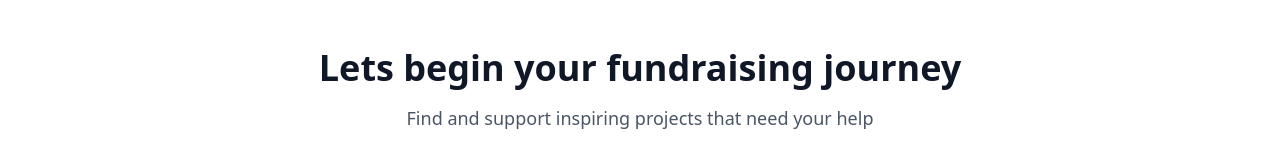
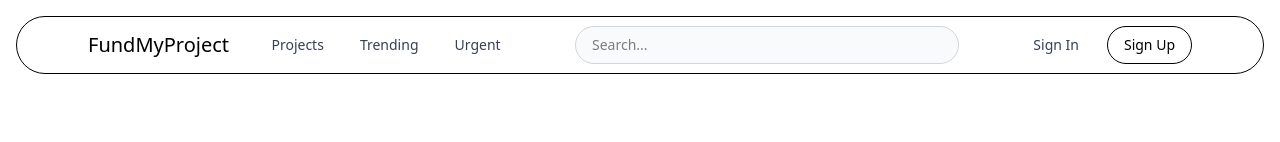
Before and after one commit to fund-my-project-hck83/fund-my-project-final, a Next.js app: page /projects in a window 1280 px wide. Shown: the top 142 px of the page. Built offline with nearby package versions, Linux system fonts and the light colour scheme; no server answers; the database is empty.

Commit message:
adding navbar to pages

```diff
--- a/src/app/projects/ending-soon/page.tsx
+++ b/src/app/projects/ending-soon/page.tsx
@@ -2,6 +2,7 @@
 
 import { useState, useEffect } from 'react';
 import { Project } from '@/server/models/ProjectModel';
+import Navbar from '@/components/Navbar';
 
 export default function EndingSoonPage() {
   const [projects, setProjects] = useState<Project[]>([]);
@@ -61,6 +62,8 @@ export default function EndingSoonPage() {
   };
 
   return (
+    <>
+    <Navbar/>
     <div className="min-h-screen bg-gray-50">
       {/* Header */}
       <header className="bg-white shadow-sm border-b border-gray-200">
@@ -287,5 +290,6 @@ export default function EndingSoonPage() {
         )}
       </main>
     </div>
+    </>
   );
 }
--- a/src/app/projects/page.tsx
+++ b/src/app/projects/page.tsx
@@ -5,6 +5,7 @@ import { useSearchParams } from "next/navigation";
 import InfiniteScroll from "react-infinite-scroll-component";
 import { Project } from "@/server/models/ProjectModel";
 import Link from "next/link";
+import Navbar from "@/components/Navbar";
 
 export default function AllProjectsPage() {
   const [projects, setProjects] = useState<Project[]>([]);
@@ -114,6 +115,8 @@ export default function AllProjectsPage() {
   };
 
   return (
+    <>
+    <Navbar/>
     <div className="min-h-screen bg-gradient-to-br from-blue-50 via-white to-green-50">
 
       {/* Page Header */}
@@ -400,5 +403,6 @@ export default function AllProjectsPage() {
         </div>
       </footer>
     </div>
+    </>
   );
 }
--- a/src/app/projects/trending/page.tsx
+++ b/src/app/projects/trending/page.tsx
@@ -2,6 +2,7 @@
 
 import { useState, useEffect } from 'react';
 import { IProject } from '@/interfaces/interfaces';
+import Navbar from '@/components/Navbar';
 // import Navbar from '@/components/Navbar';
 
 export default function TrendingProjectsPage() {
@@ -49,6 +50,8 @@ export default function TrendingProjectsPage() {
   };
 
   return (
+    <>
+    <Navbar/>
     <div className="min-h-screen bg-gray-50">
       {/* Header */}
       <header className="bg-white shadow-sm border-b border-gray-200">
@@ -226,5 +229,6 @@ export default function TrendingProjectsPage() {
         )}
       </main>
     </div>
+    </>
   );
 }
--- a/src/app/projects/urgent/page.tsx
+++ b/src/app/projects/urgent/page.tsx
@@ -3,6 +3,7 @@
 import { useState, useEffect } from 'react';
 import { Project } from '@/server/models/ProjectModel';
 import Link from 'next/link';
+import Navbar from '@/components/Navbar';
 
 export default function UrgentPage() {
   const [projects, setProjects] = useState<Project[]>([]);
@@ -103,6 +104,8 @@ export default function UrgentPage() {
   };
 
   return (
+    <>
+    <Navbar/>
       <div className="min-h-screen bg-gray-50">
 
       {/* Main Content */}
@@ -266,5 +269,6 @@ export default function UrgentPage() {
         )}
       </main>
     </div>
+    </>
   );
 }
```
